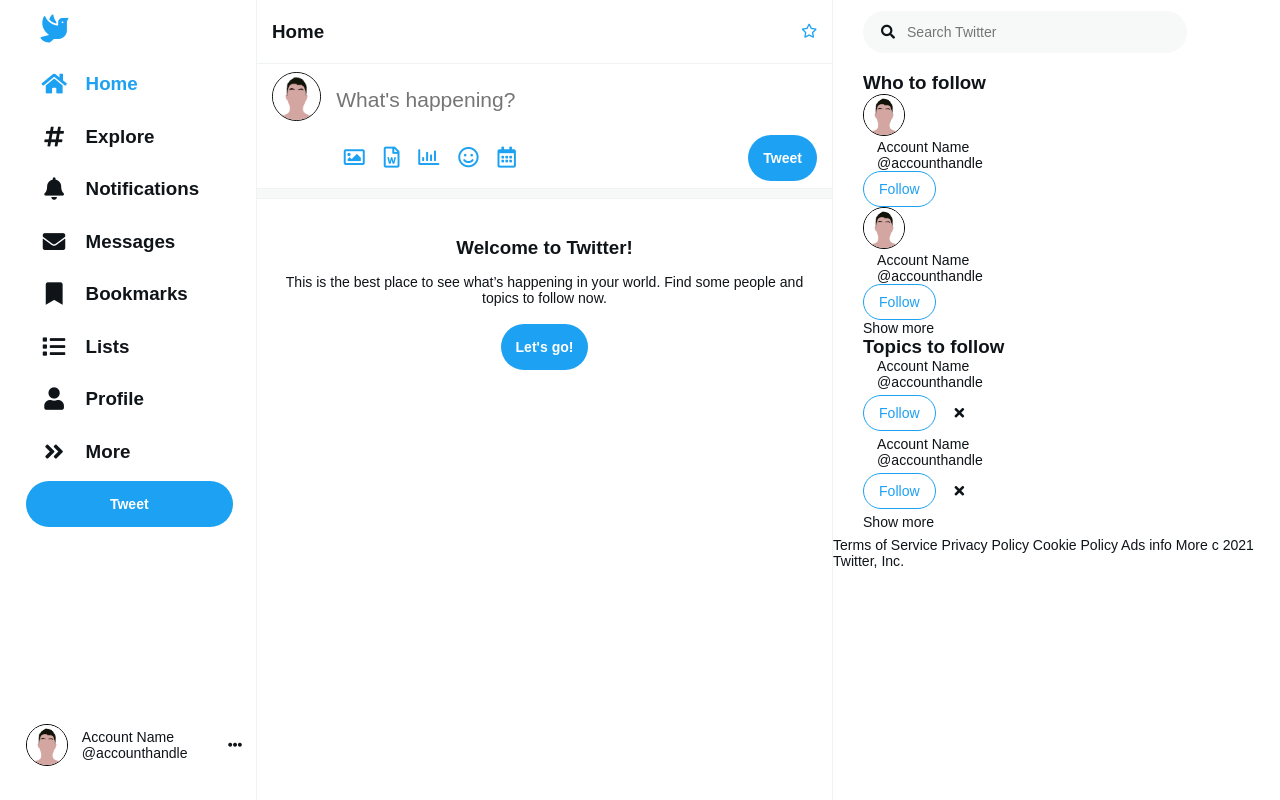
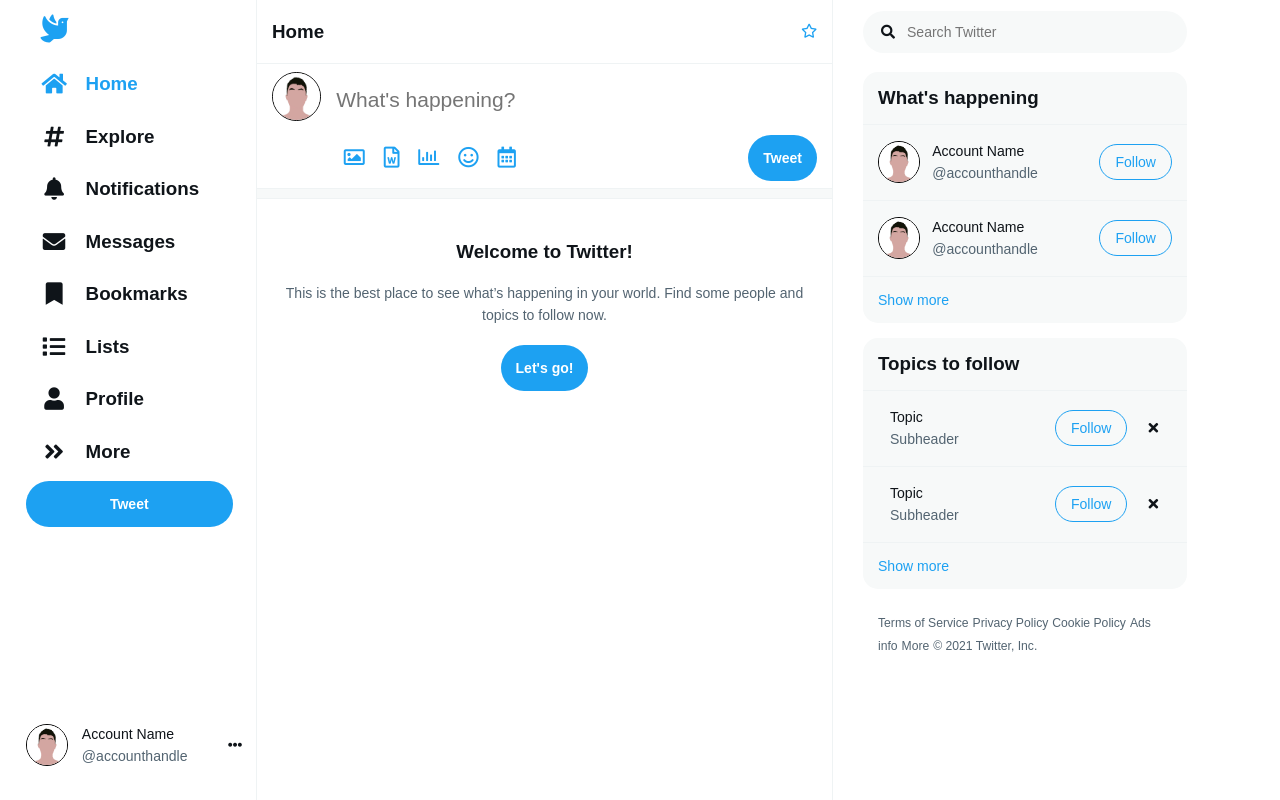
Before and after one commit to albho/mocks, a plain HTML site: page twitter home page 2/index.html in a window 1280 px wide. Drawn offline with Linux system fonts and the light colour scheme.

Commit message:
complete

```diff
--- a/twitter home page 2/footer.css
+++ b/twitter home page 2/footer.css
@@ -1 +1,15 @@
 /* footer: bottom of main-right - not a true footer in html file due to layout design */
+#footer-container {
+  padding: 0 3rem;
+  width: 30vw;
+  line-height: 1.6;
+}
+
+#footer-container a {
+  font-size: var(--small-font-size);
+  color: var(--primary-color-grey);
+}
+
+#footer-container a:hover {
+  text-decoration: underline;
+}
--- a/twitter home page 2/header.css
+++ b/twitter home page 2/header.css
@@ -90,6 +90,7 @@ header {
   display: flex;
   flex-direction: column;
   margin-left: 1em;
+  line-height: 1.6;
 }
 
 .fa-ellipsis-h {
--- a/twitter home page 2/index.html
+++ b/twitter home page 2/index.html
@@ -34,7 +34,7 @@
                     <img src="Aldroid.jpg" alt="user avatar">
                     <div id="account">
                         <span id="account-name">Account Name</span>
-                        <a href="test.html" account-handle">@accounthandle</a>
+                        <a href="test.html" account-handle" class="font-grey">@accounthandle</a>
                     </div>
                     <i class="fas fa-ellipsis-h"></i>
                 </div>
@@ -70,7 +70,7 @@
             <div id="main-left-bottom-container">
                 <div>
                     <span class="primaryheader">Welcome to Twitter!</span>
-                    <span id="welcome-msg">This is the best place to see what’s happening in your world. Find some people and topics to follow now.</span>
+                    <span id="welcome-msg" class="font-grey">This is the best place to see what’s happening in your world. Find some people and topics to follow now.</span>
                     <button class="tweet-btn btn">Let's go!</button>
                 </div>
             </div>
@@ -83,70 +83,70 @@
                 </form>
             </div>
             <div id="main-right-middle-container">
-                <div id="main-right-card1">
-                    <div>
-                        <span class="primaryheader">Who to follow</span>
+                <div class="main-right-card">
+                    <div class="primaryheader-container">
+                        <span class="primaryheader">What's happening</span>
                     </div>
                     <div>
-                        <div id="accountsuggestion-container">
+                        <div class="suggestion-container">
                             <img src="Aldroid.jpg" alt="user avatar">
-                            <div id="account">
-                                <span id="account-name">Account Name</span>
-                                <a href="test.html" account-handle">@accounthandle</a>
+                            <div class="account">
+                                <a class="account-name" href="test.html">Account Name</a>
+                                <span class="subheader" href="test.html">@accounthandle</span>
                             </div>
                             <button class="follow-btn btn">Follow</button>
                         </div>
-                        <div id="accountsuggestion-container">
+                        <div class="suggestion-container">
                             <img src="Aldroid.jpg" alt="user avatar">
-                            <div id="account">
-                                <span id="account-name">Account Name</span>
-                                <a href="test.html" account-handle">@accounthandle</a>
+                            <div class="account">
+                                <a class="account-name" href="test.html">Account Name</a>
+                                <span class="subheader" href="test.html">@accounthandle</span>
                             </div>
                             <button class="follow-btn btn">Follow</button>
                         </div>
                     </div>
                     <div>
-                        <div>
+                        <div class="showmore-container">
                             <a href="test.html">Show more</a>
                         </div>
                     </div>
                 </div>
-                <div id="main-right-card2">
-                    <div>
+                <div class="main-right-card">
+                    <div class="primaryheader-container">
                         <span class="primaryheader">Topics to follow</span>
                     </div>
                     <div>
-                        <div id="accountsuggestion-container">
-                            <div id="account">
-                                <span id="account-name">Account Name</span>
-                                <a href="test.html" account-handle">@accounthandle</a>
+                        <div class="suggestion-container">
+                            <div class="account">
+                                <a class="account-name" href="test.html">Topic</a>
+                                <span class="subheader" href="test.html">Subheader</span>
                             </div>
                             <button class="follow-btn btn">Follow</button>
-                            <button class="btn"><i class="fas fa-times"></i></button>
+                            <button class="xbtn btn"><i class="fas fa-times"></i></button>
                         </div>
-                        <div id="accountsuggestion-container">
-                            <div id="account">
-                                <span id="account-name">Account Name</span>
-                                <a href="test.html" account-handle">@accounthandle</a>
+                        <div class="suggestion-container">
+                            <div class="account">
+                                <a class="account-name" href="test.html">Topic</a>
+                                <span class="subheader" href="test.html">Subheader</span>
                             </div>
                             <button class="follow-btn btn">Follow</button>
-                            <button class="btn"><i class="fas fa-times"></i></button>
+                            <button class="xbtn btn"><i class="fas fa-times"></i></button>
                         </div>
                     </div>
                     <div>
-                        <div>
+                        <div class="showmore-container">
                             <a href="test.html">Show more</a>
                         </div>
                     </div>
                 </div>
             </div>
-            <div id="footercontainer">
+            <div id="footer-container">
                 <a href="test.html">Terms of Service</a>
                 <a href="test.html">Privacy Policy</a>
                 <a href="test.html">Cookie Policy</a>
                 <a href="test.html">Ads info</a>
                 <a href="test.html">More</a>
-                <a href="test.html">c 2021 Twitter, Inc.</a>
+                <a href="test.html">© 2021 Twitter, Inc.</a>
             </div>
         </div>
     </main>
--- a/twitter home page 2/main-left.css
+++ b/twitter home page 2/main-left.css
@@ -32,7 +32,6 @@ main {
 /* STATUS BAR */
 #main-left-middle-container {
   margin-top: 8vh;
-
   padding: 0.5rem 1rem;
   display: flex;
   border-bottom: 1px solid var(--border-color);
@@ -91,6 +90,7 @@ main {
   flex-direction: column;
   margin: 1.5rem 0.8rem;
   align-items: center;
+  line-height: 1.6;
 }
 
 #main-left-bottom-container #welcome-msg {
--- a/twitter home page 2/main-right.css
+++ b/twitter home page 2/main-right.css
@@ -35,4 +35,71 @@ form * {
 #main-right-middle-container {
   margin-top: 8vh;
   padding: 0.5rem 2rem;
+  width: 30vw;
 }
+
+.main-right-card {
+  background-color: var(--secondary-background-color);
+  border-radius: 15px;
+  margin-bottom: 1rem;
+}
+
+.main-right-card * {
+  background-color: transparent;
+}
+
+.main-right-card .primaryheader-container {
+  border-bottom: 1px solid var(--border-color);
+  padding: 1rem;
+}
+
+.suggestion-container {
+  display: flex;
+  align-items: center;
+  border-bottom: 1px solid var(--border-color);
+  padding: 1rem;
+  line-height: 1.6;
+}
+
+.suggestion-container:hover {
+  cursor: pointer;
+}
+
+.suggestion-container .account {
+  display: flex;
+  flex-direction: column;
+  padding-left: 0.8rem;
+}
+
+.suggestion-container .account .account-name:hover {
+  text-decoration: underline;
+}
+
+.suggestion-container .account .subheader {
+  color: var(--primary-color-grey);
+}
+
+.suggestion-container .follow-btn {
+  margin-left: auto;
+}
+
+.showmore-container {
+  padding: 1rem;
+  color: var(--primary-color-blue);
+}
+
+.suggestion-container .xbtn {
+  height: 2.5rem;
+  width: 2.5rem;
+  display: flex;
+  justify-content: center;
+  align-items: center;
+  margin-left: 0.5em;
+  transition-duration: 0.2s;
+  transition-property: background-color;
+}
+
+.suggestion-container .xbtn:hover {
+  cursor: pointer;
+  background-color: var(--hover-light-blue);
+}
--- a/twitter home page 2/style.css
+++ b/twitter home page 2/style.css
@@ -63,6 +63,14 @@ a {
   color: var(--primary-blue);
 }
 
+.font-grey {
+  color: var(--primary-color-grey);
+}
+
+.small-text {
+  font-size: var(--small-font-size);
+}
+
 /* buttons */
 .btn {
   border: none;
```
